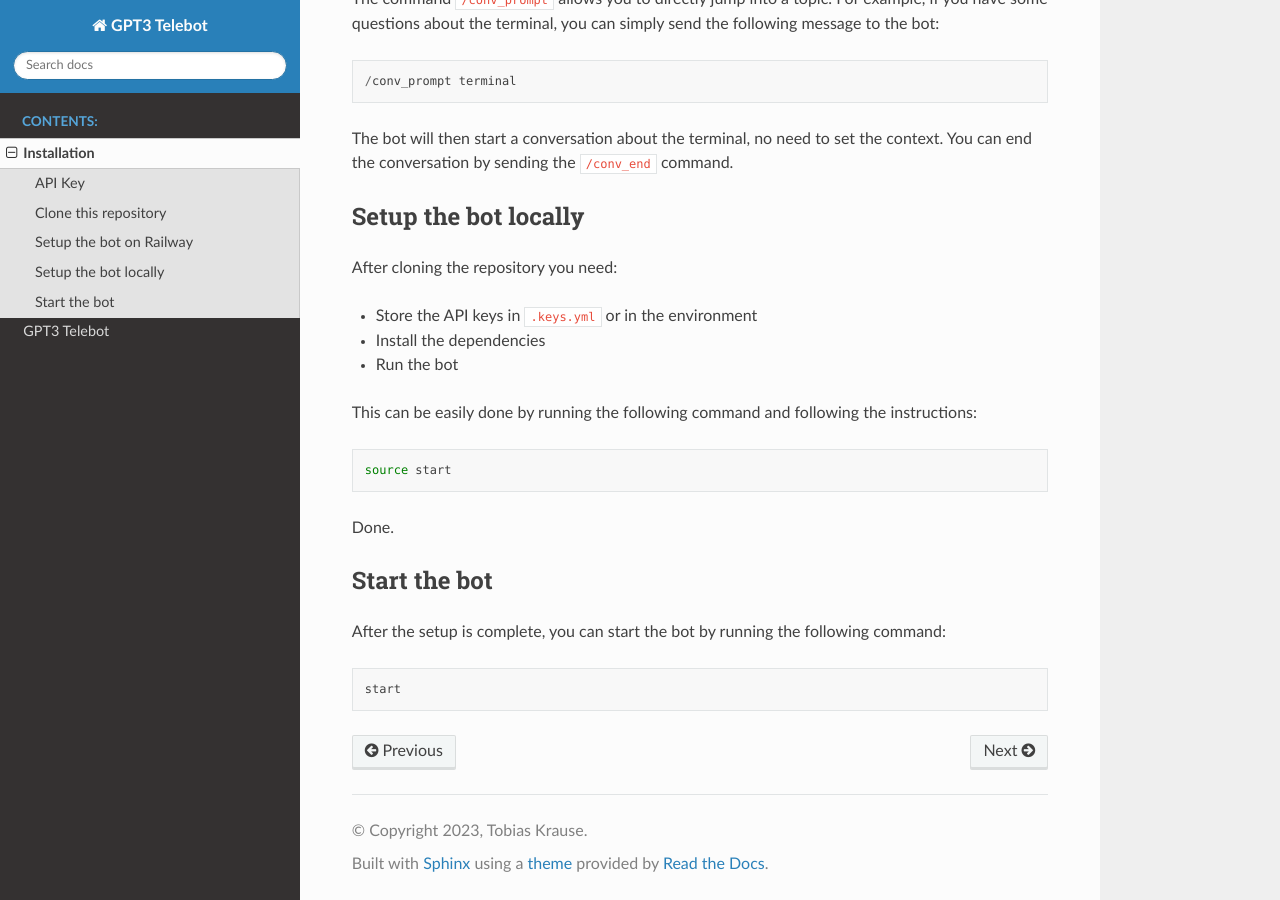
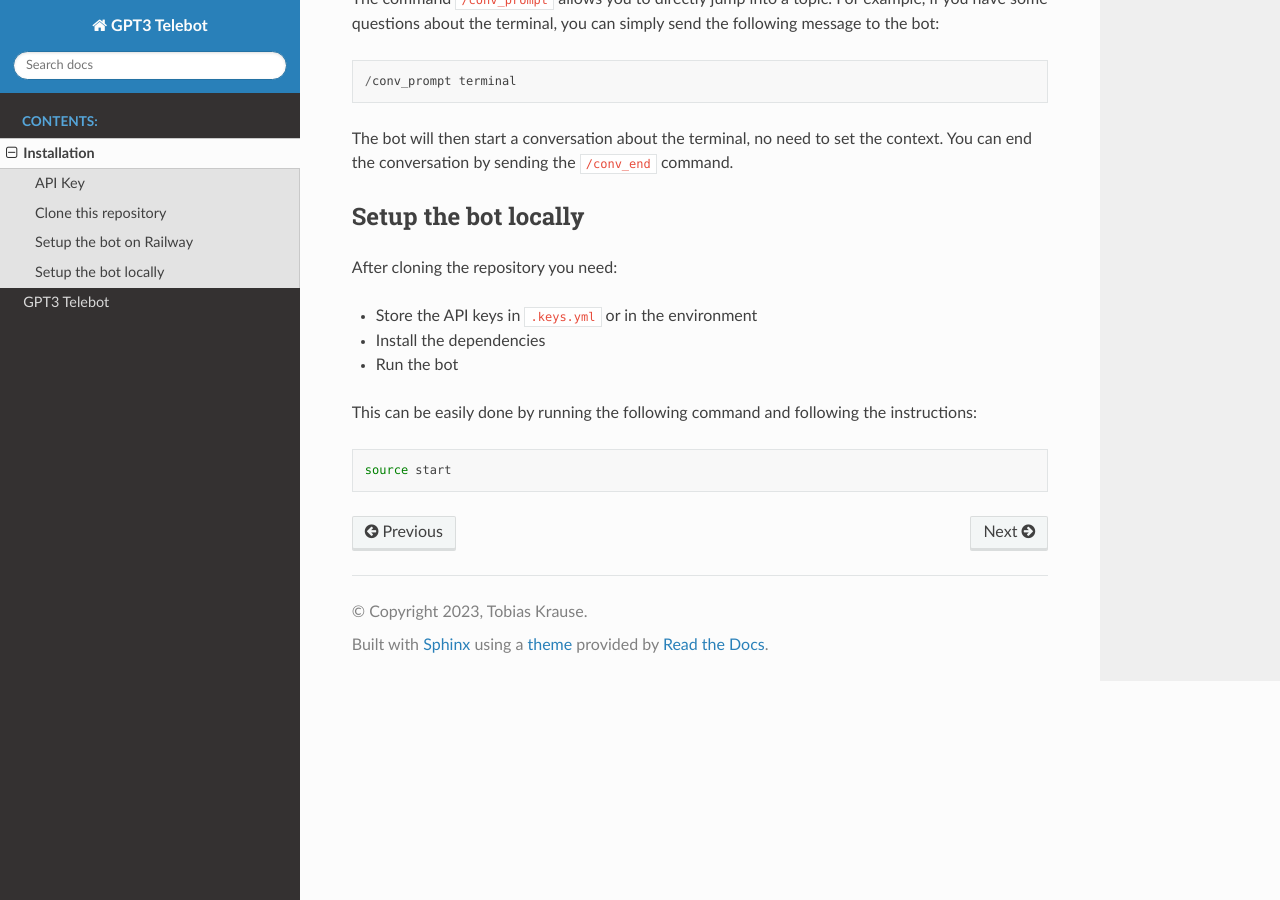
Before and after one commit to Tobiaspk/gpt3_telebot, a Sphinx documentation site: the page built from docs/pages/setup.md, in a window 1280 px wide and 900 px high, scrolled down 593 px. Built offline with Sphinx 7.4.7 and the Read the Docs theme 2.0.0, drawn with Linux system fonts in a browser that asks for light colours.

Commit message:
Update setup.md

````diff
--- a/docs/pages/setup.md
+++ b/docs/pages/setup.md
@@ -40,13 +40,3 @@ This can be easily done by running the following command and following the instr
 ```zsh
 source start
 ```
-
-Done.
-
-## Start the bot
-
-After the setup is complete, you can start the bot by running the following command:
-
-```zsh
-start
-```
````
